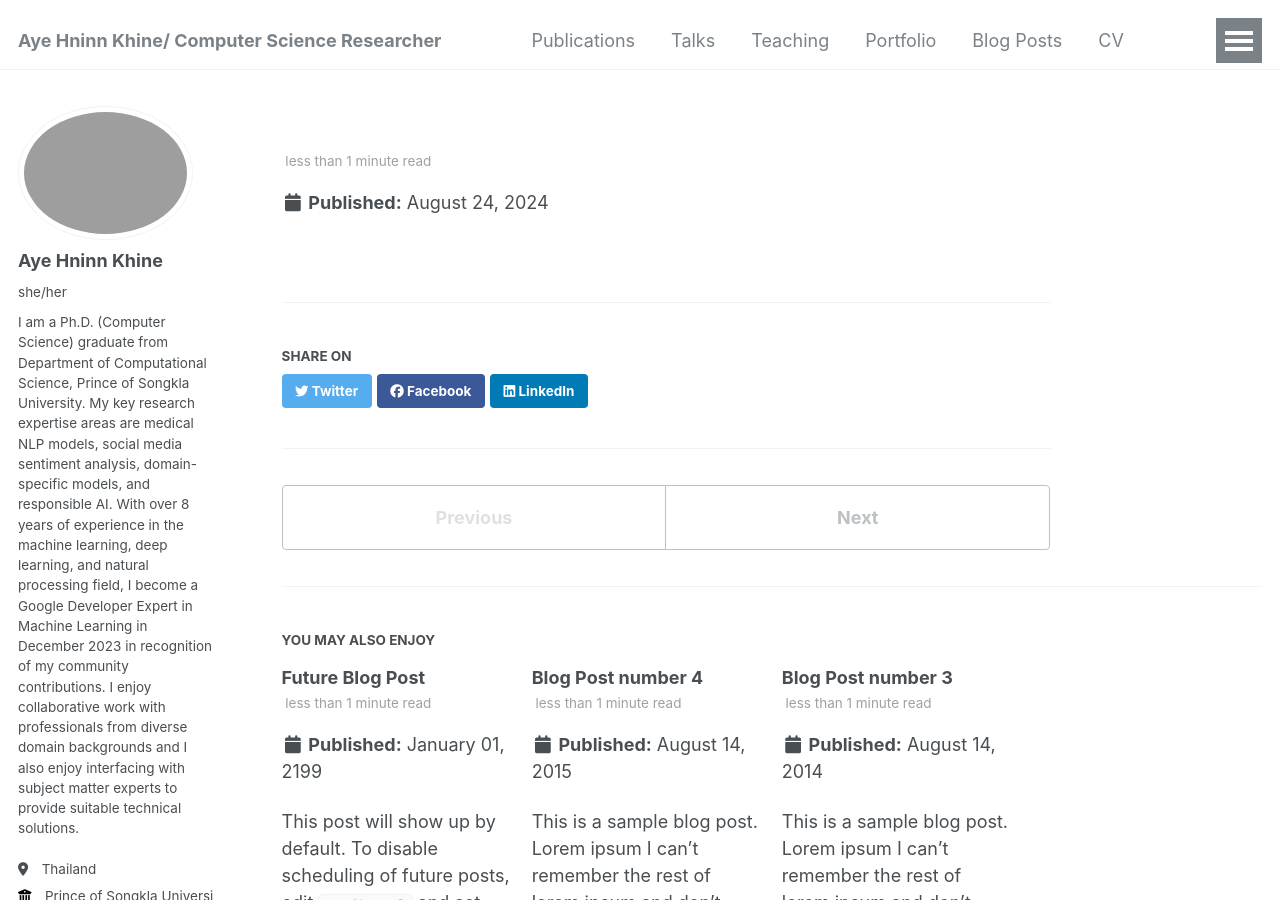
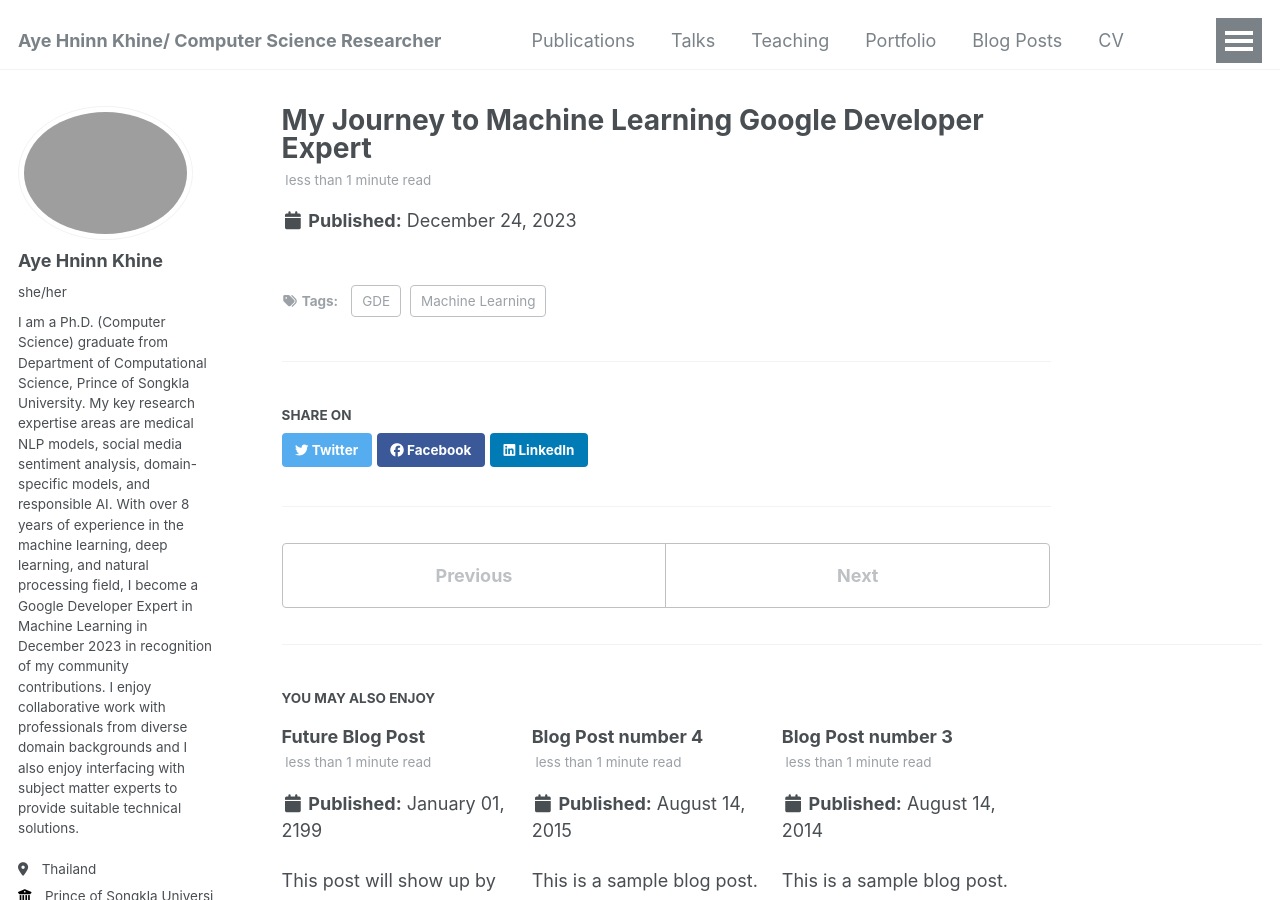
Before and after one commit to ayehninnkhine/ayehninnkhine.github.io, a Jekyll site: the page built from _posts/2012-08-14-blog-post-1.md, in a window 1280 px wide and 900 px high. Built offline with Jekyll 4.4.1, drawn with Linux system fonts in a browser that asks for light colours; some web fonts are replaced; a file with an impossible date is left out.

Commit message:
Update 2012-08-14-blog-post-1.md

```diff
--- a/_posts/2012-08-14-blog-post-1.md
+++ b/_posts/2012-08-14-blog-post-1.md
@@ -1,6 +1,6 @@
 ---
 title: 'My Journey to Machine Learning Google Developer Expert'
-date: "2023-12-24
+date: 2023-12-24
 permalink: https://medium.com/@ayehninnkhine/my-journey-to-machine-learning-gde-125c330eda11
 tags:
   - GDE
```
